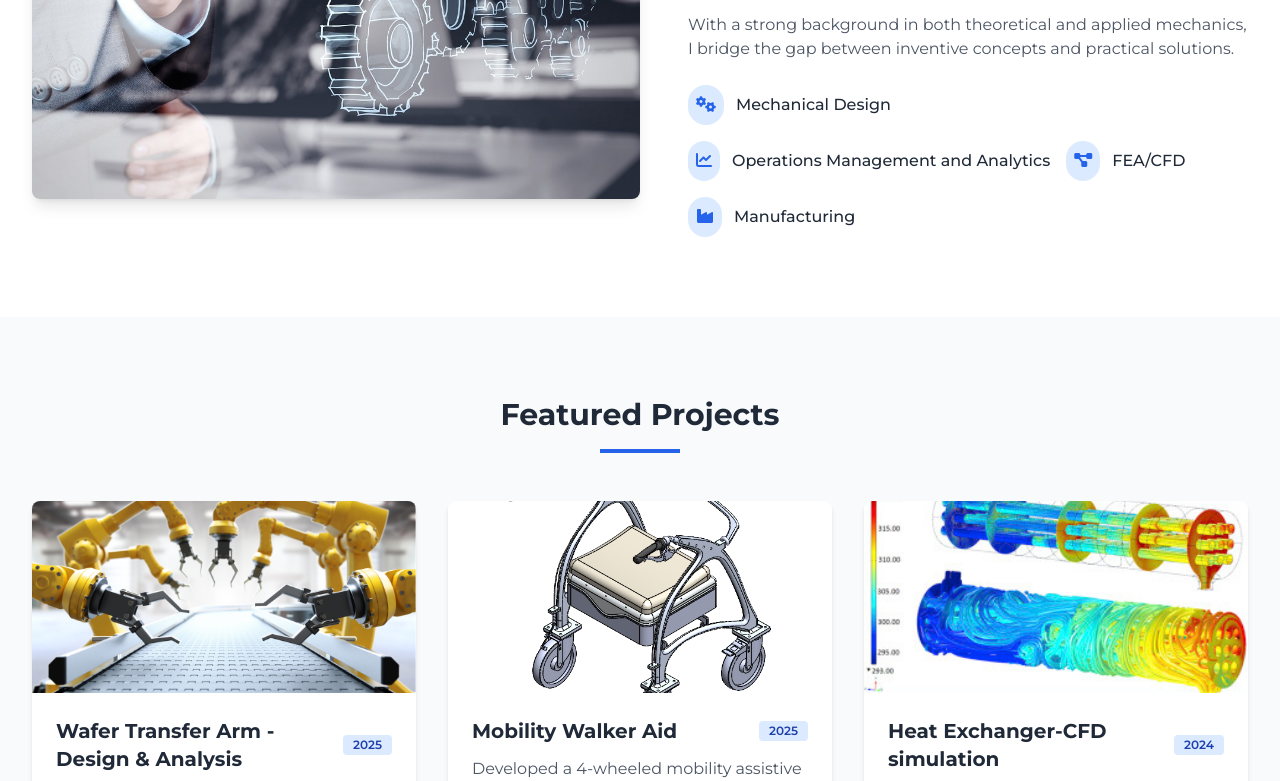
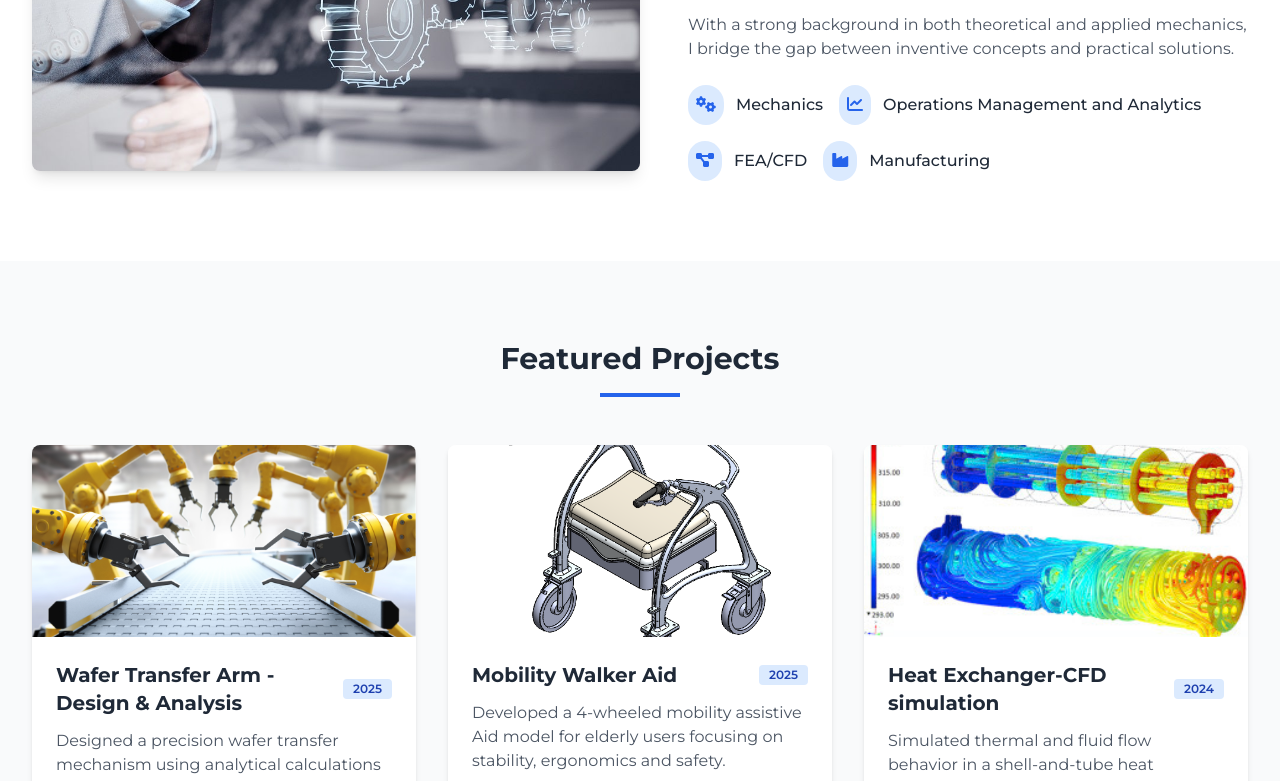
Before and after one commit to tharun-vaithya/portfolio, a plain HTML site: page index.html in a window 1280 px wide. Shown: the part 1111-1892 px from the top of the page. Drawn offline with nearby package versions, Linux system fonts and the light colour scheme.

Commit message:
Update index.html

```diff
--- a/index.html
+++ b/index.html
@@ -137,7 +137,7 @@ Beyond technical work, I value collaboration, continuous learning, and deliverin
                             <div class="bg-blue-100 p-2 rounded-full mr-3">
                                 <i class="fas fa-cogs text-blue-600"></i>
                             </div>
-                            <span class="font-medium">Mechanical Design</span>
+                            <span class="font-medium">Mechanics</span>
                         </div>
                         <div class="flex items-center">
                             <div class="bg-blue-100 p-2 rounded-full mr-3">
```
